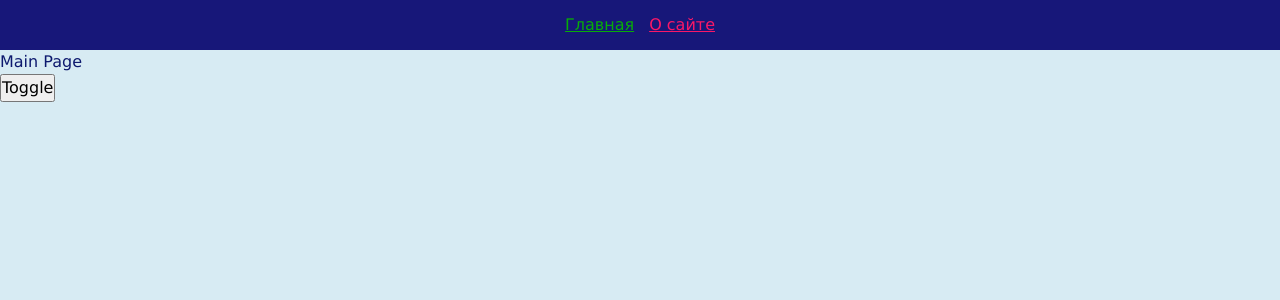
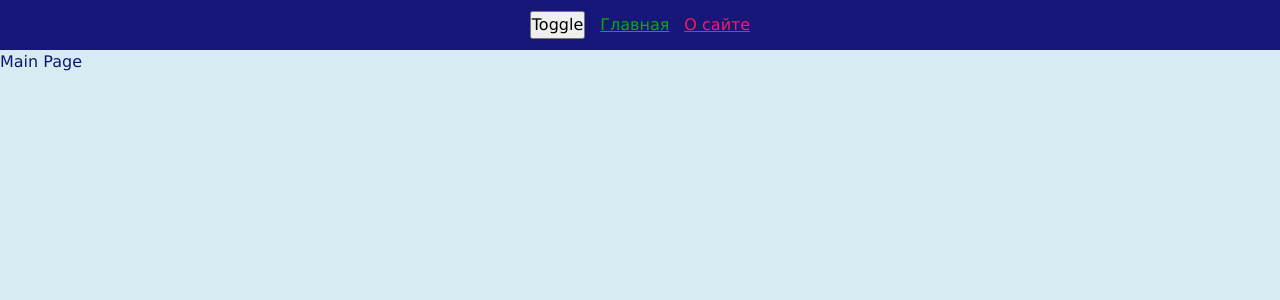
Before and after one commit to santonov62/advanced-frontend-react, a React app: page / in a window 1280 px wide. Shown: the top 300 px of the page. Built offline with nearby package versions, Linux system fonts and the light colour scheme.

Commit message:
ThemeSwitcher

```diff
--- a/src/app/App.tsx
+++ b/src/app/App.tsx
@@ -7,13 +7,12 @@ import {Navbar} from "widgets/Navbar";
 
 const App = () => {
 
-    const {theme, toggleTheme} = useTheme();
+    const {theme} = useTheme();
 
     return (
         <div className={classNames('app', {}, [theme])}>
             <Navbar />
             <AppRouter />
-            <button onClick={toggleTheme}>Toggle</button>
         </div>
     );
 };
--- a/src/widgets/Navbar/ui/Navbar.tsx
+++ b/src/widgets/Navbar/ui/Navbar.tsx
@@ -2,6 +2,7 @@ import React from "react";
 import cls from './Navbar.module.scss';
 import {classNames} from "shared/lib/classNames/classNames";
 import {AppLink, AppLinkTheme} from "shared/ui/AppLink/AppLink";
+import { ThemeSwitcher } from "widgets/ThemeSwitcher";
 
 interface NavbarProps {
     className?: string
@@ -11,6 +12,7 @@ export const Navbar = ({className}: NavbarProps) => {
 
     return (
         <div className={classNames(cls.navbar, {}, [className])}>
+            <ThemeSwitcher />
             <AppLink theme={AppLinkTheme.SECONDARY} to={'/'}>Главная</AppLink>
             <AppLink theme={AppLinkTheme.IMPORTANT} to={'about'}>О сайте</AppLink>
         </div>
--- /dev/null
+++ b/src/widgets/ThemeSwitcher/index.ts
@@ -0,0 +1 @@
+export {ThemeSwitcher} from './ui/ThemeSwitcher'
--- /dev/null
+++ b/src/widgets/ThemeSwitcher/ui/ThemeSwitcher.module.scss
@@ -0,0 +1,3 @@
+.themeSwitcher {
+
+}
--- /dev/null
+++ b/src/widgets/ThemeSwitcher/ui/ThemeSwitcher.tsx
@@ -0,0 +1,15 @@
+import React from "react";
+import {useTheme} from "app/providers/ThemeProvider";
+
+interface ThemeSwitcherProps {
+    className?: string
+}
+
+export const ThemeSwitcher = ({className}: ThemeSwitcherProps) => {
+
+    const {theme, toggleTheme} = useTheme();
+
+    return (
+        <button onClick={toggleTheme}>Toggle</button>
+    );
+};
```
